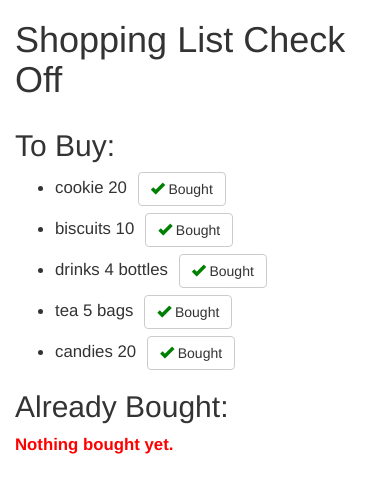
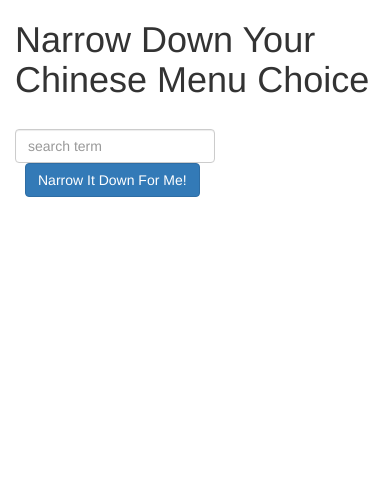
Before and after one commit to kkolukul/Restaurant-Menu-check-using-Angular-1.5, a plain HTML site: page index.html in a window 390 px wide. Drawn offline with Linux system fonts and the light colour scheme.

Commit message:
module3.index

```diff
--- a/index.html
+++ b/index.html
@@ -1,57 +1,27 @@
 <!doctype html>
-<html lang="en" ng-app="ShoppingListCheckOff">
+<html lang="en" ng-app="NarrowItDownApp">
   <head>
-    <title>Shopping List Check Off</title>
+    <meta charset="utf-8">
     <meta name="viewport" content="width=device-width, initial-scale=1">
-    <script src="module2_solution/assignment2-starter-code/angular.min.js"></script>
-    <script src="module2_solution/assignment2-starter-code/app.js"></script>
-    <link rel="stylesheet" href="module2_solution/assignment2-starter-code/styles/bootstrap.min.css">
-    <style>
-      .emptyMessage {
-        font-weight: bold;
-        color: red;
-        font-size: 1.2em;
-      }
-      li {
-        margin-bottom: 7px;
-        font-size: 1.2em;
-      }
-      li > button {
-        margin-left: 6px;
-      }
-      button > span {
-        color: green;
-      }
-    </style>
+    <script type="text/javascript" src="module3-solution/angular.min.js"></script>
+    <script type="text/javascript" src="module3-solution/app.js" ></script>
+    <link rel="stylesheet" href="module3-solution/styles/bootstrap.min.css">
+    <link rel="stylesheet" href="module3-solution/styles/styles.css">
+    <title>Narrow Down Your Menu Choice</title>
   </head>
-<body>
-  <div class="container">
-  <h1>Shopping List Check Off</h1>
+<body ng-controller = "NarrowItDownController as ctrl">
+   <div class="container" >
+    <h1>Narrow Down Your Chinese Menu Choice</h1>
 
-  <div class="row">
-
-    <!-- To Buy List -->
-    <div class="col-md-6" ng-controller="buycontroller as ToBuyController">
-     <h2>To Buy:</h2>
-     <ul>
-       <li ng-repeat="item in ToBuyController.buylist">
-         {{item.name}}   {{item.value}}
-        <button ng-click="ToBuyController.boughtbutton(item,$index)" class="btn btn-default"><span class="glyphicon glyphicon-ok"></span> Bought</button></li>
-     </ul>
-     <div ng-if="ToBuyController.buylist.length==0" class="emptyMessage">Everything is bought!</div>
+    <div class="form-group">
+      <input ng-model="searchTerm" type="text" placeholder="search term" class="form-control">
     </div>
-
-    <!-- Already Bought List -->
-    <div class="col-md-6" ng-controller="boughtcontroller as AlreadyBoughtController">
-     <h2>Already Bought:</h2>
-     <ul>
-       <li ng-repeat="item in AlreadyBoughtController.boughtlist">
-       {{item.name}}  {{item.value}}</li>
-     </ul>
-     <div ng-if="AlreadyBoughtController.boughtlist.length==0" class="emptyMessage">Nothing bought yet.</div>
+    <div class="form-group narrow-button">
+      <button class="btn btn-primary" ng-click="ctrl.menusearch(searchTerm)">Narrow It Down For Me!</button>
     </div>
   </div>
-</div>
 
+    <!-- found-items should be implemented as a component -->
+      <found-items  items="ctrl.found" on-remove="ctrl.removeItem(index)"></found-items>
 </body>
 </html>
--- a/module3-solution/app.js
+++ b/module3-solution/app.js
@@ -53,7 +53,7 @@ MenuSearchService.$inject = ['$http'];
 
  function FoundItems() {
    var ddo = {
-     templateUrl : 'founditems.html',
+     templateUrl : 'module3-solution/founditems.html',
      scope : {
        onRemove : '&',
        items : '<'
```
